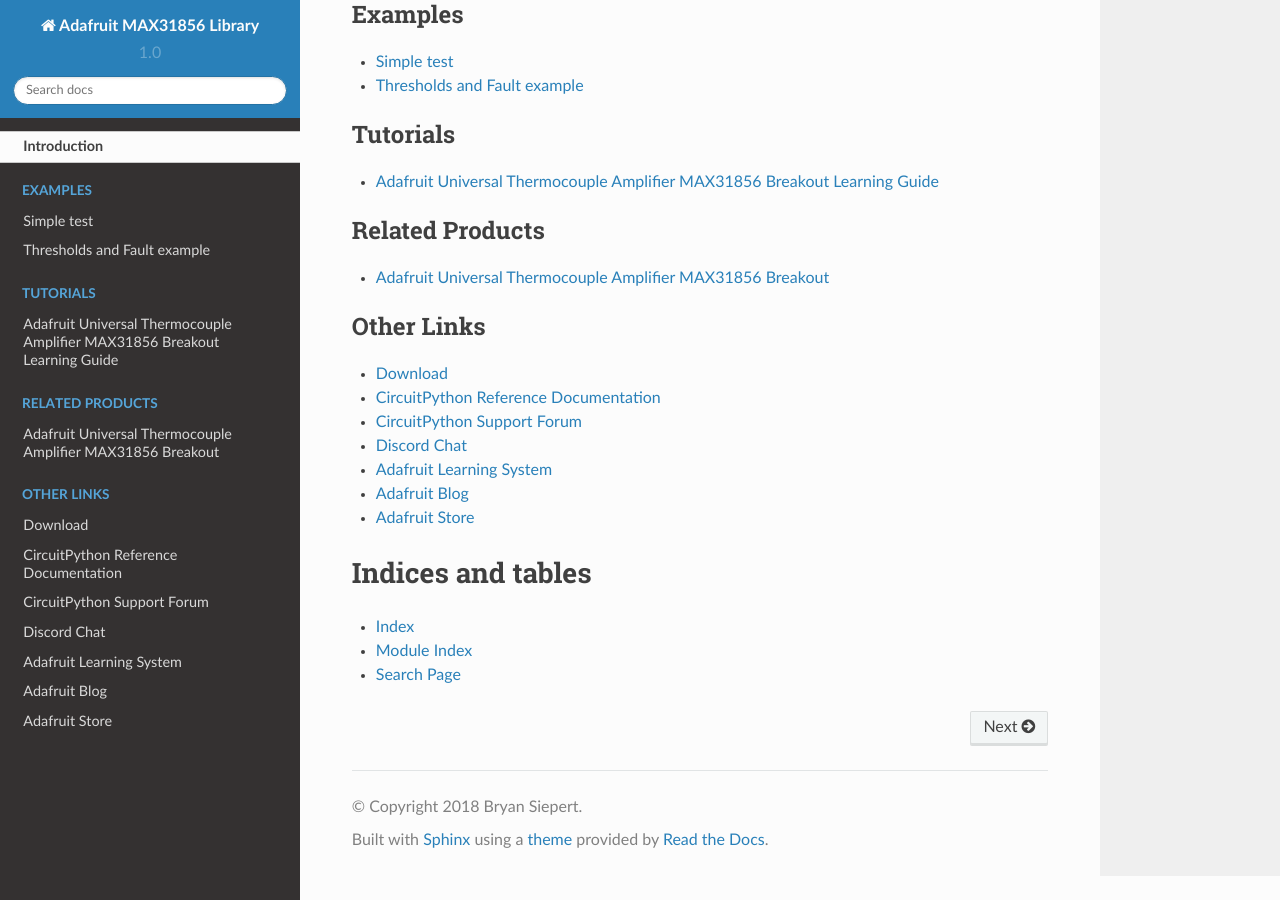
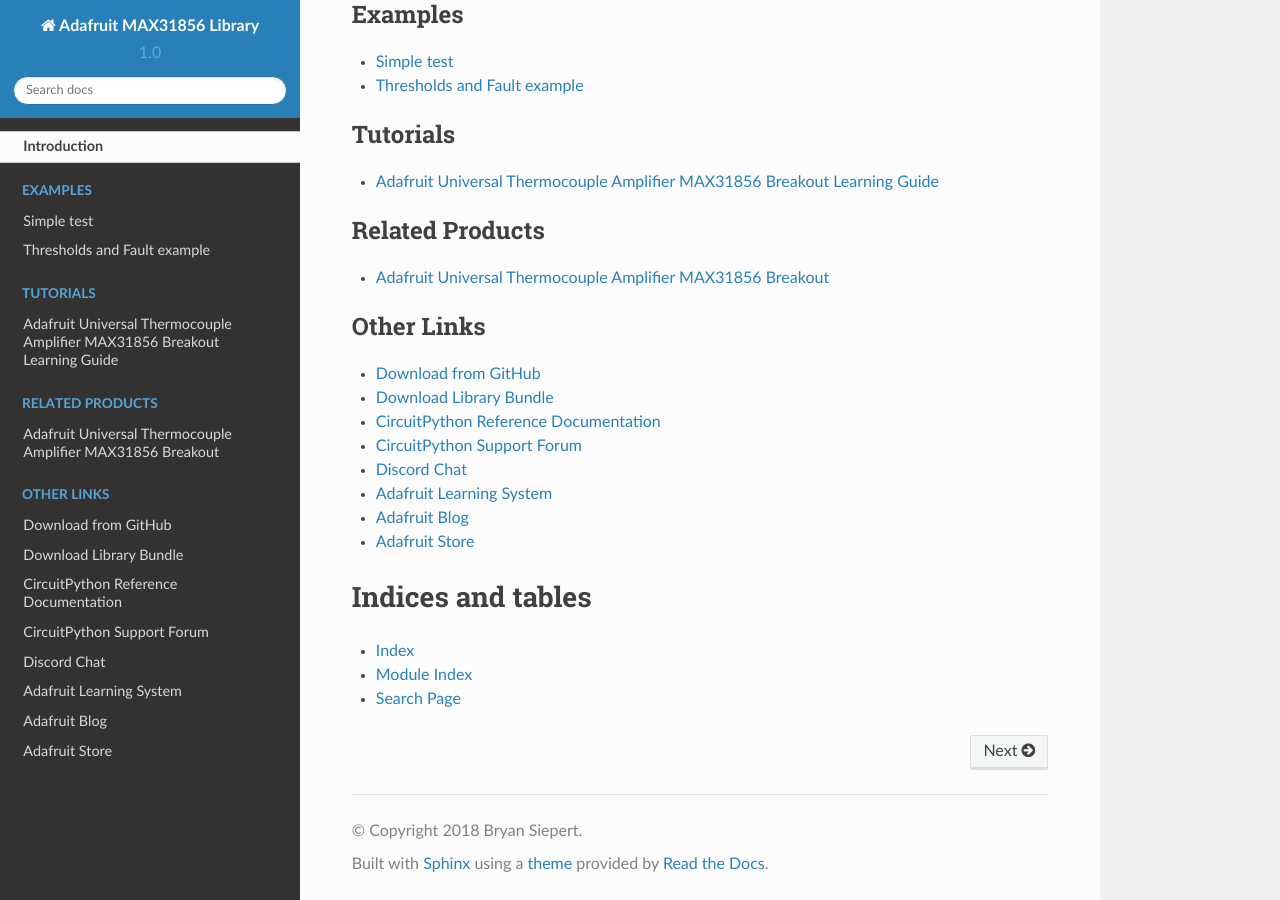
Before and after one commit to adafruit/Adafruit_CircuitPython_MAX31856, a Sphinx documentation site: the page built from docs/index.rst, in a window 1280 px wide and 900 px high, scrolled down 1713 px. Built offline with Sphinx 7.4.7 and the Read the Docs theme 2.0.0, drawn with Linux system fonts in a browser that asks for light colours.

Commit message:
Added cp.org link to index.rst

```diff
--- a/docs/index.rst
+++ b/docs/index.rst
@@ -33,7 +33,8 @@
 .. toctree::
     :caption: Other Links
 
-    Download <https://github.com/siddacious/Adafruit_CircuitPython_MAX31856/releases/latest>
+    Download from GitHub <https://github.com/adafruit/Adafruit_CircuitPython_MAX31856/releases/latest>
+    Download Library Bundle <https://circuitpython.org/libraries>
     CircuitPython Reference Documentation <https://docs.circuitpython.org>
     CircuitPython Support Forum <https://forums.adafruit.com/viewforum.php?f=60>
     Discord Chat <https://adafru.it/discord>
```
